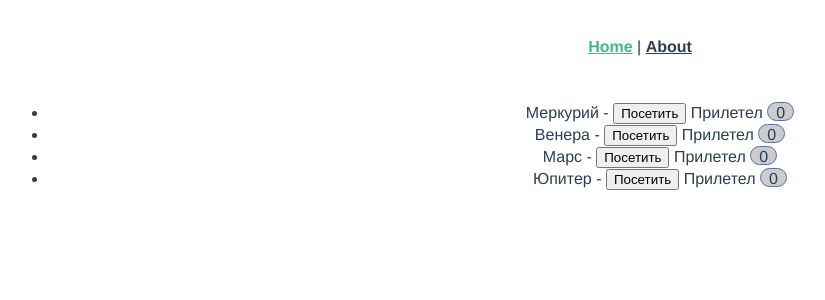
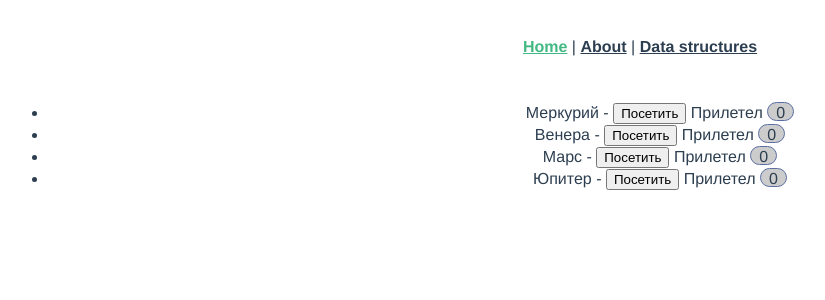
Before and after one commit to cloud2003/algorithm, a Vue app: page / in a window 1280 px wide. Shown: the top 300 px of the page, without its empty margins (0-825 px from the left). Built offline with nearby package versions, Linux system fonts and the light colour scheme.

Commit message:
#Data structures commit

```diff
--- a/src/App.vue
+++ b/src/App.vue
@@ -1,8 +1,11 @@
 <template>
   <div id="app">
     <div id="nav">
-      <router-link to="/">Home</router-link> |
+      <router-link to="/">Home</router-link>
+      |
       <router-link to="/about">About</router-link>
+      |
+      <router-link to="/data-structures">Data structures</router-link>
     </div>
     <router-view/>
   </div>
--- a/src/router.ts
+++ b/src/router.ts
@@ -19,5 +19,10 @@
       // which is lazy-loaded when the route is visited.
       component: () => import(/* webpackChunkName: "about" */ './views/About.vue'),
     },
+    {
+      path: '/data-structures',
+      name: 'dataStructures',
+      component: () => import('./views/DataStructures.vue'),
+    },
   ],
 });
```
